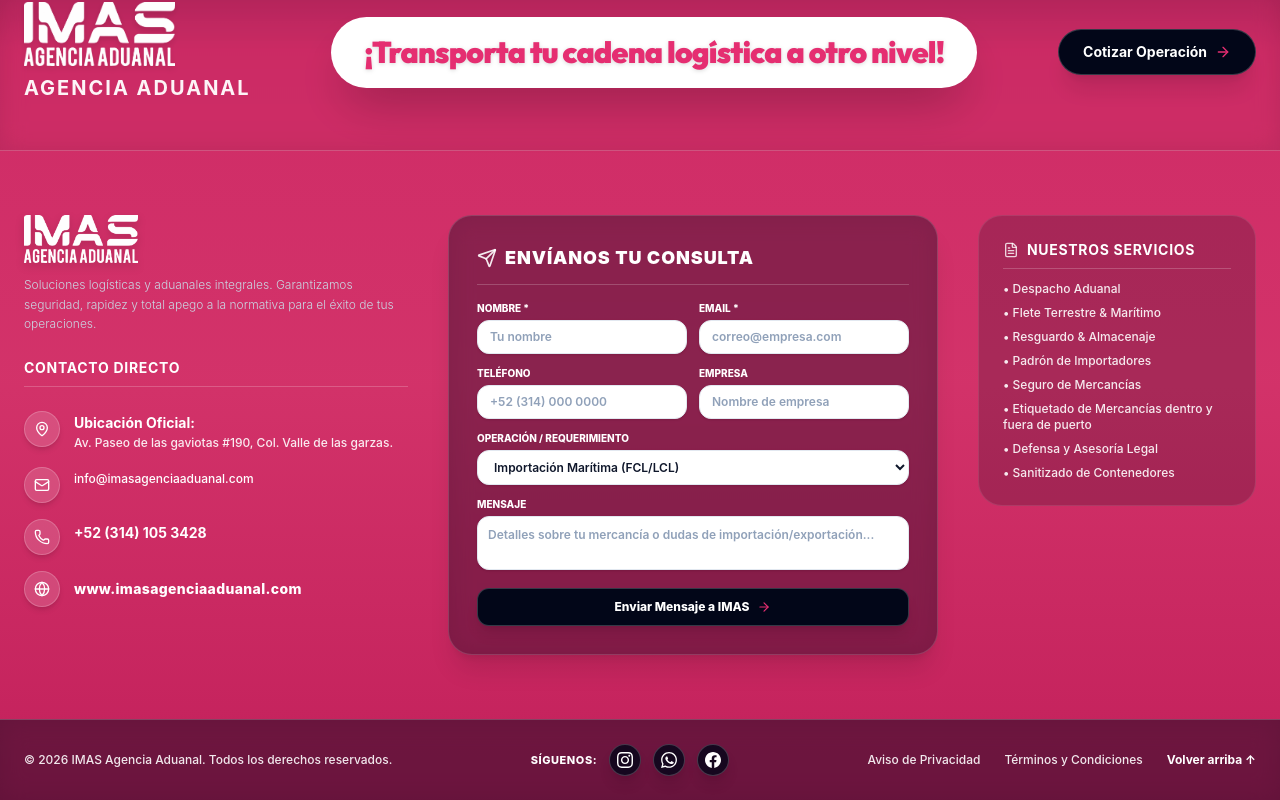
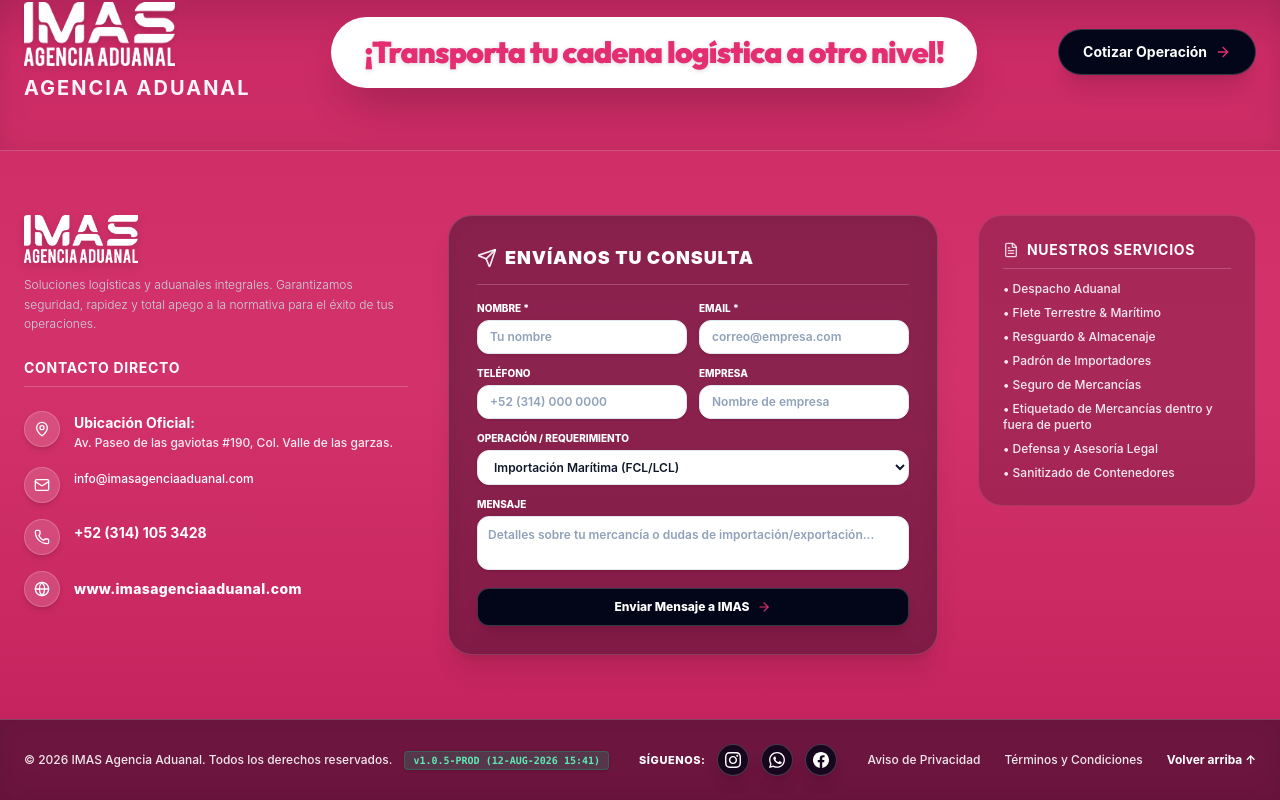
Before and after one commit to Julioguillen85/imas-frontend, a React (Vite) app: page / in a window 1280 px wide. Shown: the part 6637-7437 px from the top of the page. Built offline with nearby package versions, Linux system fonts and the light colour scheme; no server answers.

Commit message:
feat: add deployment version tag v1.0.5-PROD in footer and console

```diff
--- a/src/components/Footer.jsx
+++ b/src/components/Footer.jsx
@@ -6,6 +6,7 @@
 import AdminFooterModal from './AdminFooterModal';
 import ContactQuoteModal from './ContactQuoteModal';
 import { API_BASE_URL } from '../config/api';
+import { APP_VERSION } from '../config/version';
 import { formatPhoneNumber } from '../utils/phoneFormatter';
 
 export default function Footer({ adminToken, onOpenQuote }) {
@@ -358,7 +359,12 @@
       {/* BARRA INFERIOR DE DERECHOS RESERVADOS, REDES SOCIALES Y LEGALES */}
       <div className="border-t border-white/20 py-6 px-6 bg-slate-950/50 backdrop-blur-md">
         <div className="max-w-7xl mx-auto flex flex-col md:flex-row items-center justify-between gap-4 text-xs font-medium text-white/90">
-          <p>{settings.footer_rights || `© ${new Date().getFullYear()} IMAS Agencia Aduanal. Todos los derechos reservados.`}</p>
+          <div className="flex flex-wrap items-center gap-3">
+            <p>{settings.footer_rights || `© ${new Date().getFullYear()} IMAS Agencia Aduanal. Todos los derechos reservados.`}</p>
+            <span className="px-2 py-0.5 rounded bg-emerald-500/20 text-emerald-300 font-mono text-[10px] border border-emerald-500/30 font-bold shadow-sm" title="Versión de Despliegue">
+              {APP_VERSION}
+            </span>
+          </div>
 
           <div className="flex items-center gap-3 my-2 md:my-0">
             <span className="font-extrabold text-white uppercase tracking-wider text-[11px]">SÍGUENOS:</span>
--- /dev/null
+++ b/src/config/version.js
@@ -0,0 +1,2 @@
+// Versión global de despliegue para verificación visual y en consola
+export const APP_VERSION = 'v1.0.5-PROD (12-AUG-2026 15:41)';
--- a/src/main.jsx
+++ b/src/main.jsx
@@ -2,6 +2,10 @@
 import { createRoot } from 'react-dom/client'
 import './index.css'
 import App from './App.jsx'
+import { APP_VERSION } from './config/version.js'
+
+console.log(`%c 🚀 IMAS WEB VERSION: ${APP_VERSION} `, 'background: #E52E71; color: #fff; font-weight: bold; padding: 4px 8px; border-radius: 4px;');
+
 
 class GlobalErrorBoundary extends Component {
   constructor(props) {
```
Also changed, not shown: 1 other file (tests, documents, lock files or other folders).
